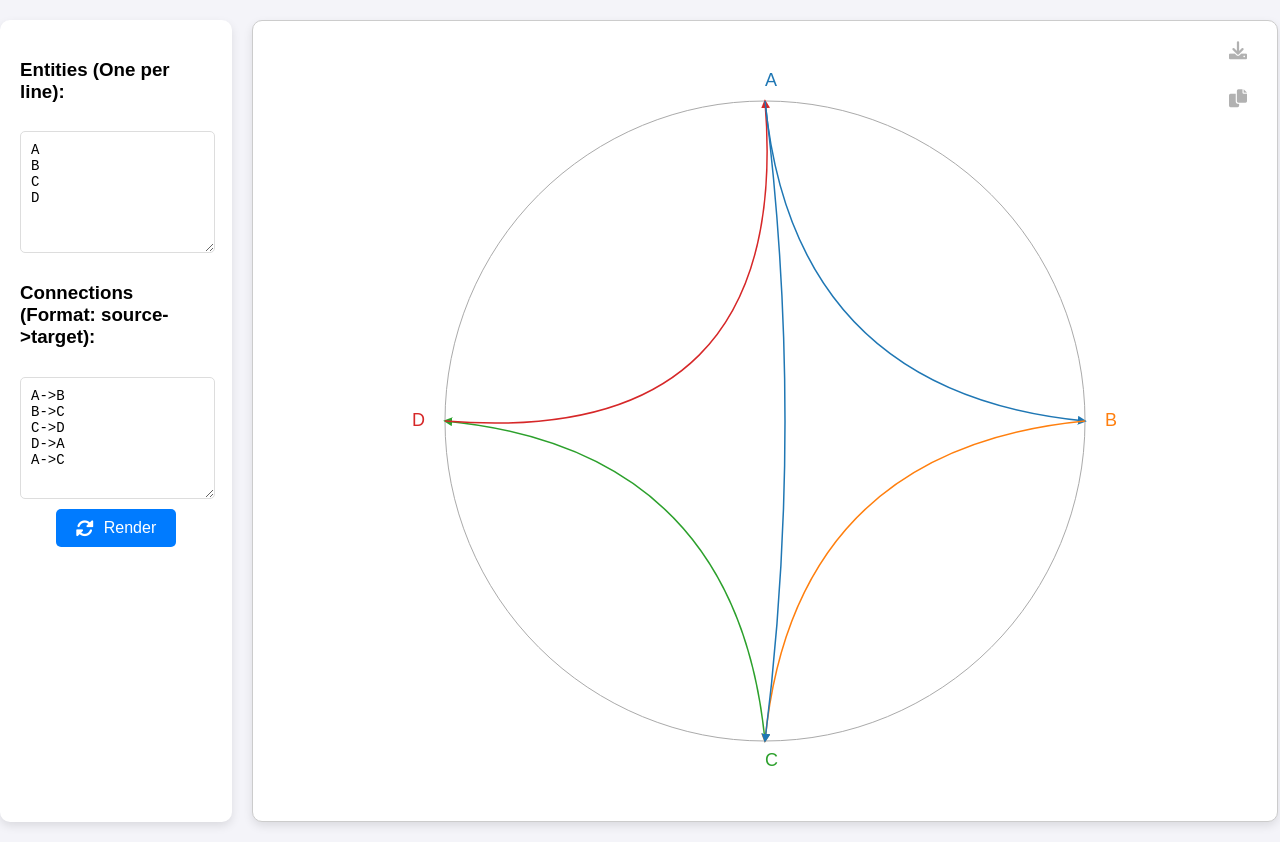
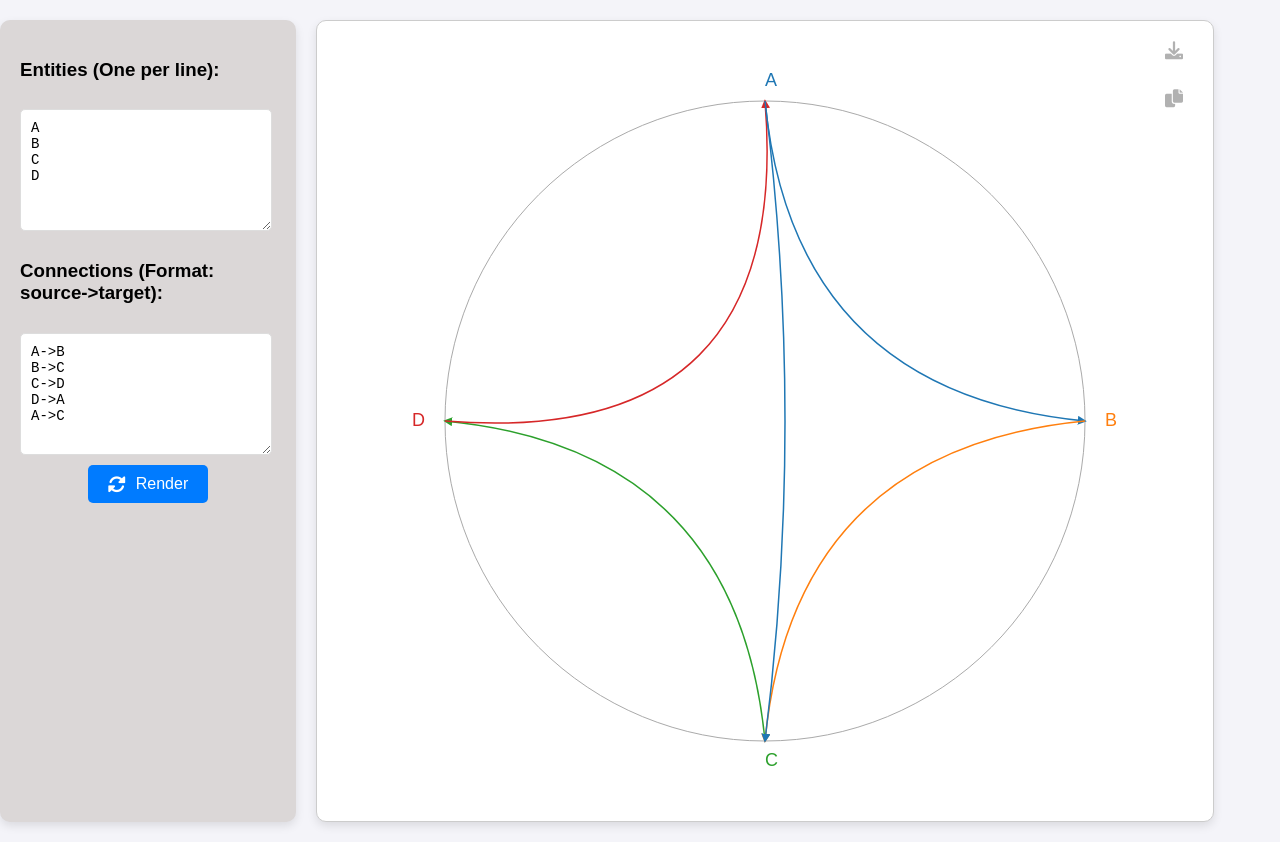
Before and after one commit to uttamjain8/connection-circle, a plain HTML site: page index.html in a window 1280 px wide. Drawn offline with nearby package versions, Linux system fonts and the light colour scheme.

Commit message:
Update index.html
removed width from visualization

```diff
--- a/index.html
+++ b/index.html
@@ -23,8 +23,8 @@
         }
 
         #input-section {
-            width: 15%; /* Adjust to make it 20-30% of total width */
-            background: white;
+            width: 20%; /* Adjust to make it 20-30% of total width */
+            background: #dbd7d7;
             border-radius: 10px;
             padding: 20px;
             box-shadow: 0 4px 10px rgba(0, 0, 0, 0.1);
@@ -34,7 +34,7 @@
         }
 
         #visualization {
-            width: 80%; /* Adjust to make it 70-80% of total width */
+          /*   width: 100%; /* Adjust to make it 70-80% of total width */
             position: relative;
 
             border: 1px solid #ccc;
```
